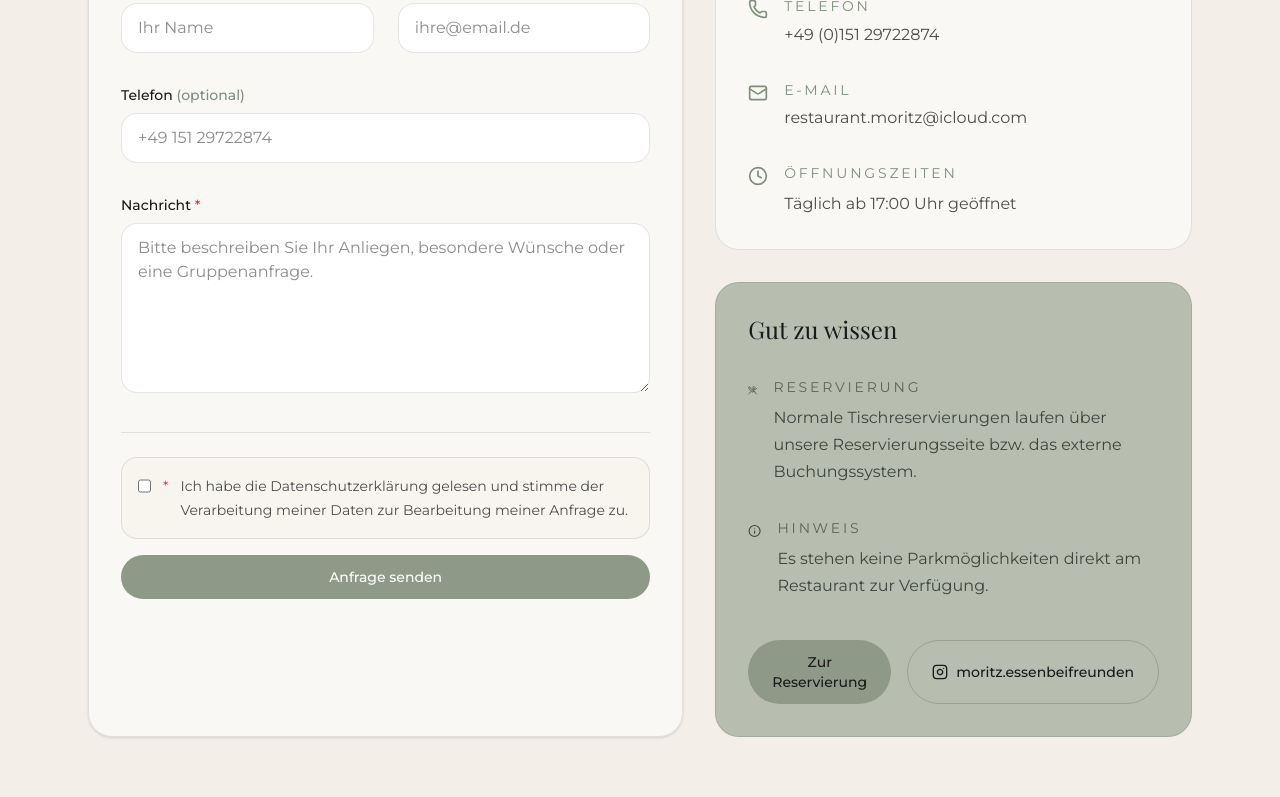
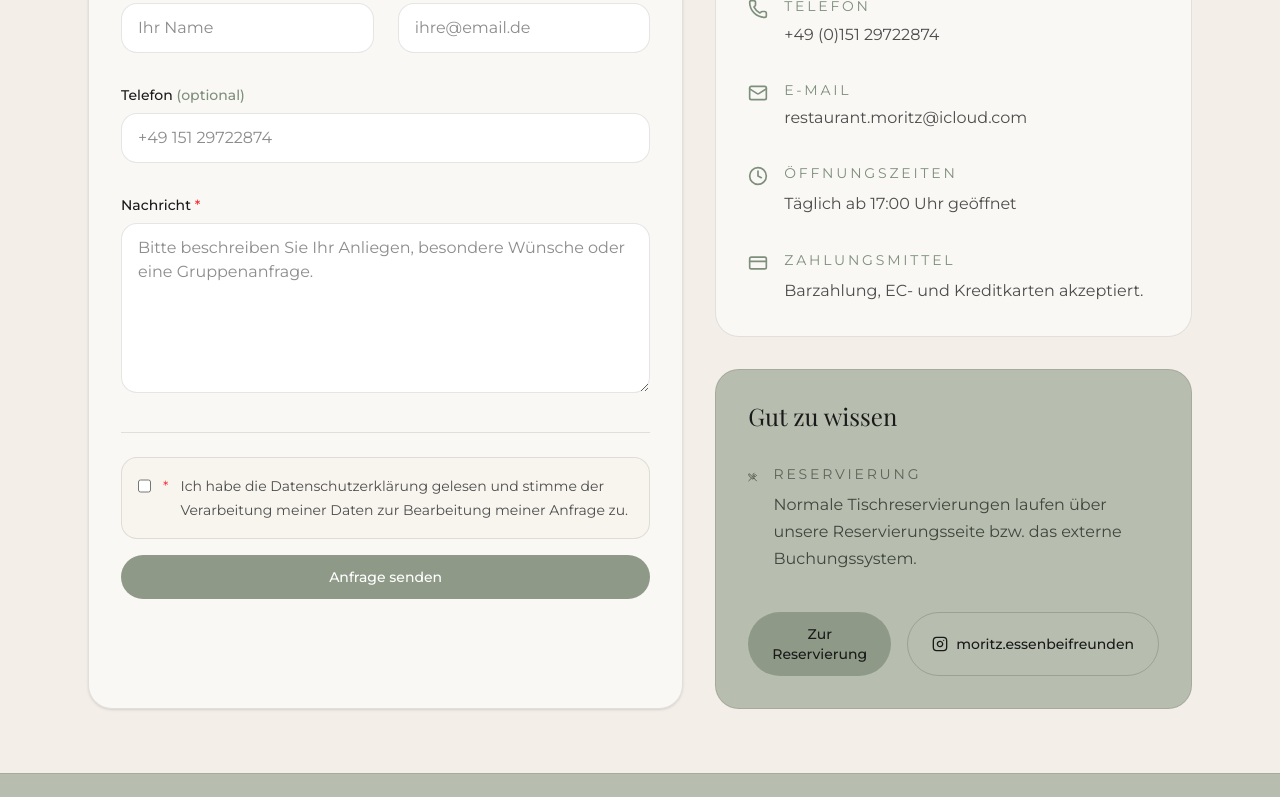
Before and after one commit to LxndrLnz21/moritz-restaurant, a Next.js app: page /contact in a window 1280 px wide. Shown: the part 641-1438 px from the top of the page. Built offline with nearby package versions, Linux system fonts and the light colour scheme.

Commit message:
Zahlungsmittel bei Kontakt hinzugefügt und Hinweis Parkmöglichkeiten entfernt

```diff
--- a/app/contact/ContactPageClient.tsx
+++ b/app/contact/ContactPageClient.tsx
@@ -10,6 +10,8 @@ import {
   Info,
   UtensilsCrossed,
   Instagram,
+  Wallet,
+  CreditCard,
 } from "lucide-react";
 
 type FormStatus = "idle" | "loading" | "success" | "error";
@@ -428,6 +430,17 @@ export default function ContactPageClient() {
                     <p className="text-base">Täglich ab 17:00 Uhr geöffnet</p>
                   </div>
                 </div>
+                <div className="flex items-start gap-4">
+                 <CreditCard className="mt-1 h-5 w-5 text-[#7E8F7B]" />
+                 <div>
+                    <p className="mb-1 text-sm uppercase tracking-[0.2em] text-[#7E8F7B]">
+                    Zahlungsmittel
+                    </p>
+                    <p className="text-base leading-7">
+                    Barzahlung, EC- und Kreditkarten akzeptiert.
+                    </p>
+                  </div>
+                </div>
               </div>
             </section>
 
@@ -450,18 +463,7 @@ export default function ContactPageClient() {
                   </div>
                 </div>
 
-                <div className="flex items-start gap-4">
-                  <Info className="mt-1 h-5 w-5" aria-hidden="true" />
-                  <div>
-                    <p className="mb-1 text-sm uppercase tracking-[0.2em] text-[#5E665B]">
-                      Hinweis
-                    </p>
-                    <p className="text-base leading-7">
-                      Es stehen keine Parkmöglichkeiten direkt am Restaurant zur
-                      Verfügung.
-                    </p>
-                  </div>
-                </div>
+
               </div>
 
               <div className="mt-10 flex flex-col gap-4 sm:flex-row">
```
